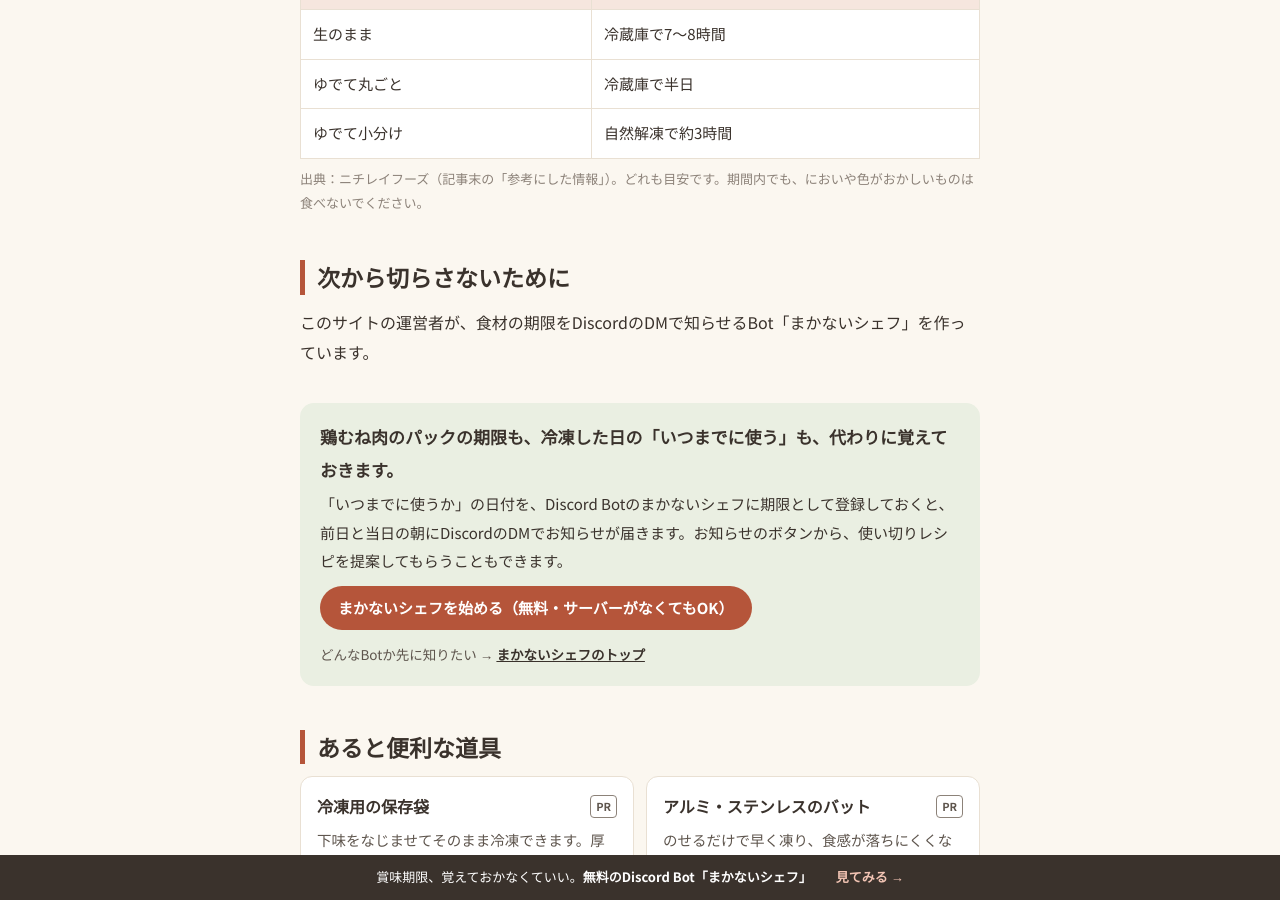
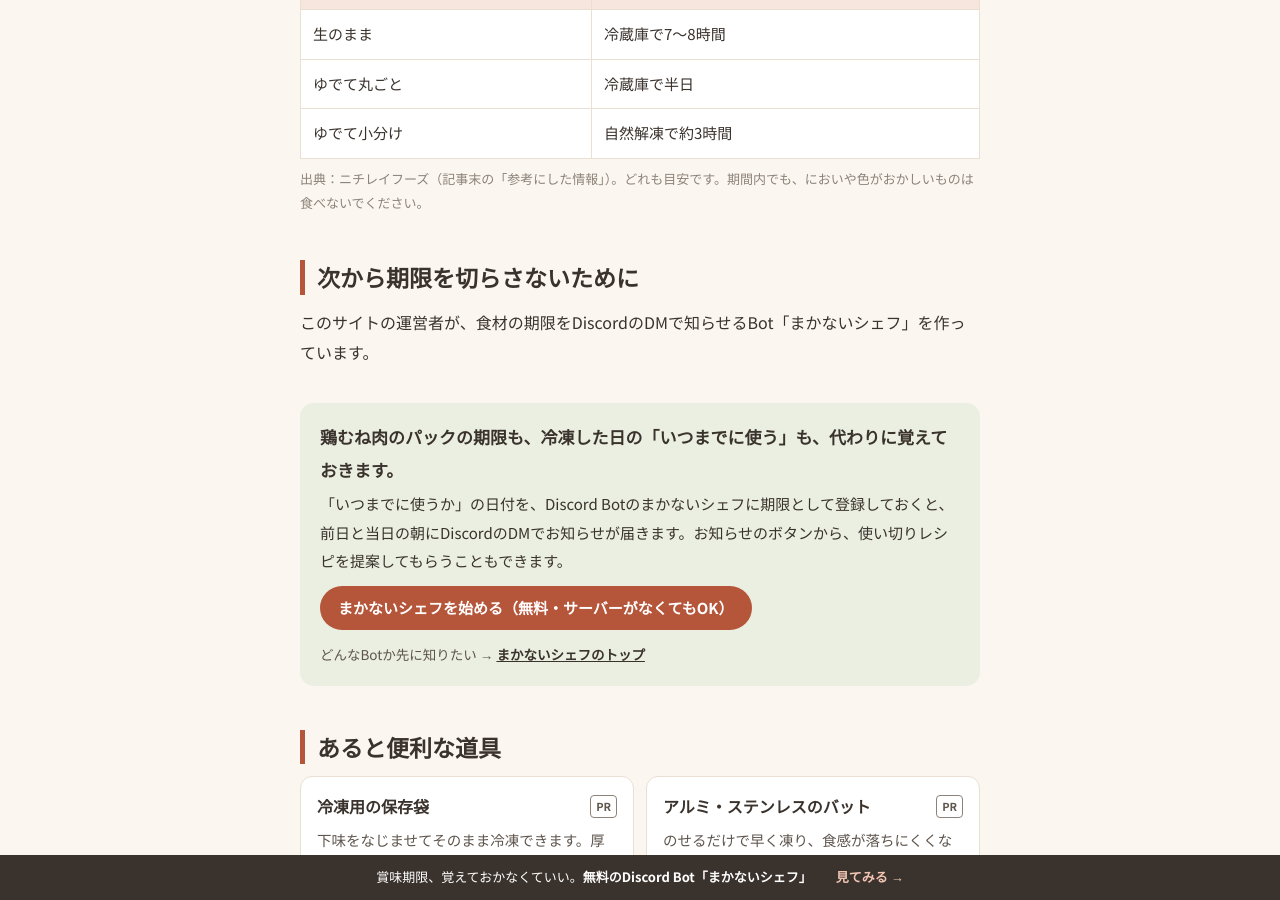
Before and after one commit to arts237/makanai-chef-site, a Jekyll site: the page built from storage/chicken-breast.html, in a window 1280 px wide and 900 px high, scrolled down 2271 px. Built offline with Jekyll 4.4.1, drawn with Linux system fonts in a browser that asks for light colours.

Commit message:
M-002: 見出しを「次から期限を切らさないために」に（プロダクト責任者の承認）
Co-Authored-By: Claude Opus 5.5 <noreply@anthropic.com>
Claude-Session: https://claude.ai/code/session_01FdjfHVVNp61Eu2yMVDsY5x

```diff
--- a/storage/chicken-breast.html
+++ b/storage/chicken-breast.html
@@ -69,7 +69,7 @@ seo:
 </div>
 <p class="a-note">出典：ニチレイフーズ（記事末の「参考にした情報」）。どれも目安です。期間内でも、においや色がおかしいものは食べないでください。</p>
 
-<h2>次から切らさないために</h2>
+<h2>次から期限を切らさないために</h2>
 <p>このサイトの運営者が、食材の期限をDiscordのDMで知らせるBot「まかないシェフ」を作っています。</p>
 
 {% include bot-box.html title="鶏むね肉のパックの期限も、冷凍した日の「いつまでに使う」も、代わりに覚えておきます。" from="expired-chicken" %}
--- a/storage/natto.html
+++ b/storage/natto.html
@@ -73,7 +73,7 @@ seo:
 </ul>
 </div>
 
-<h2>次から切らさないために</h2>
+<h2>次から期限を切らさないために</h2>
 <p>このサイトの運営者が、食材の期限をDiscordのDMで知らせるBot「まかないシェフ」を作っています。</p>
 
 {% include bot-box.html title="納豆の期限も、冷凍した日の「いつまでに食べる」も、代わりに覚えておきます。" from="expired-natto" %}
--- a/storage/pork.html
+++ b/storage/pork.html
@@ -75,7 +75,7 @@ seo:
 </ul>
 <p class="a-note">※ 一般的な注意として、一度解凍したものは再冷凍せず、早めに調理しましょう。</p>
 
-<h2>次から切らさないために</h2>
+<h2>次から期限を切らさないために</h2>
 <p>このサイトの運営者が、食材の期限をDiscordのDMで知らせるBot「まかないシェフ」を作っています。</p>
 
 {% include bot-box.html title="豚肉のパックの期限も、冷凍した日の「いつまでに使う」も、代わりに覚えておきます。" from="expired-pork" %}
```
